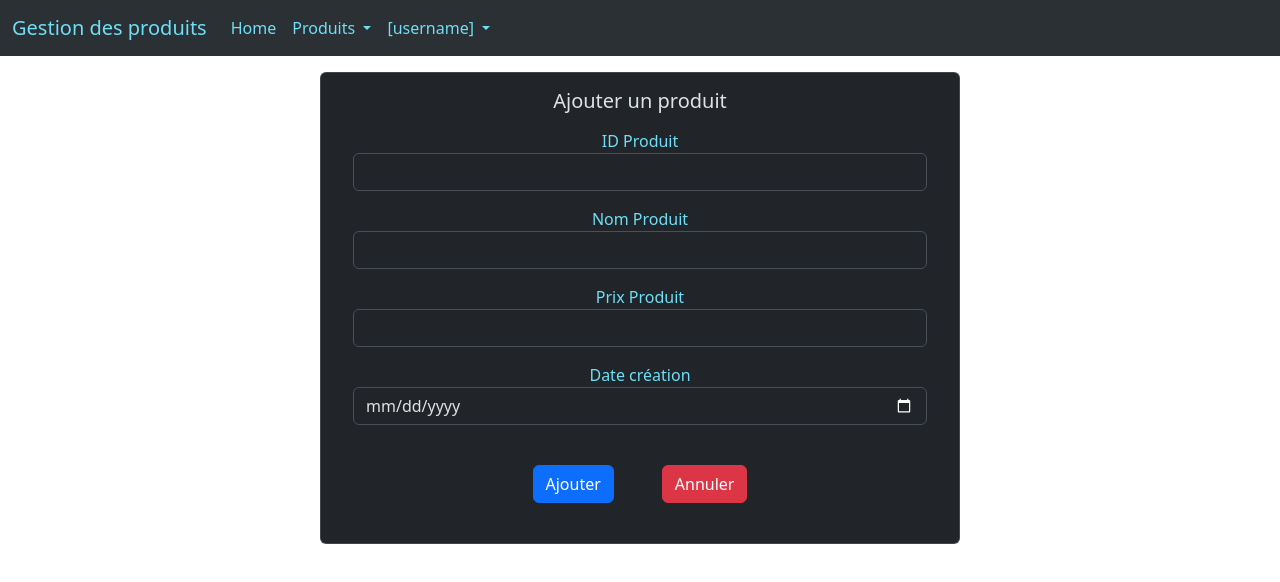
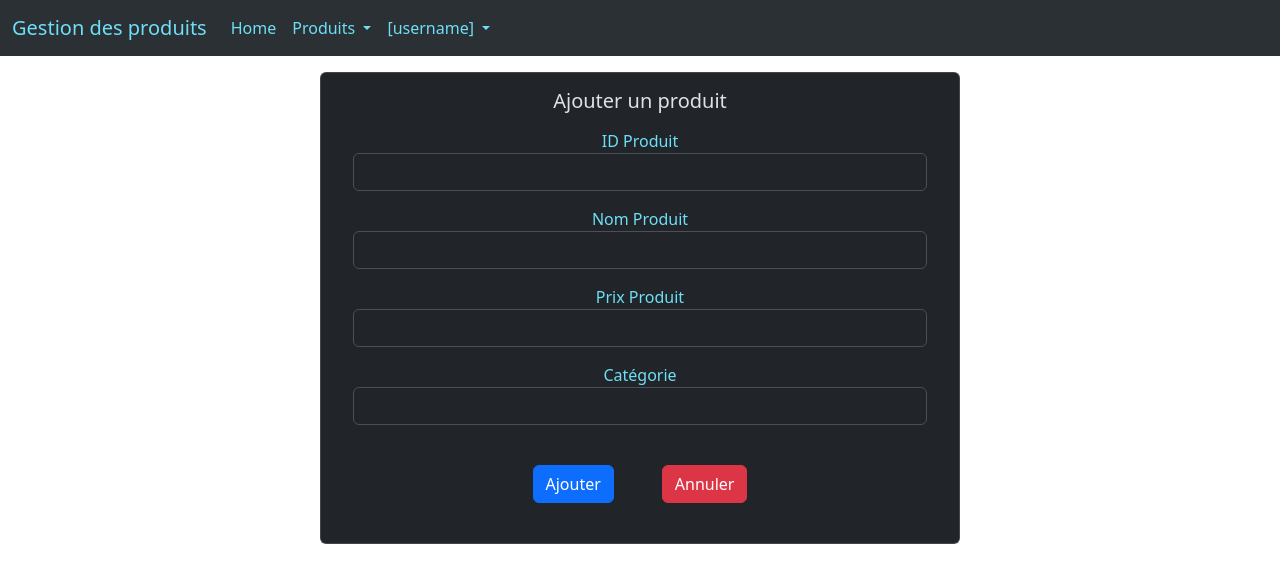
Before and after one commit to cybercoder0101/springbootApi, an Angular app in the folder ProduitsFront/: page /add-produit in a window 1280 px wide. Shown: the top 582 px of the page. Built offline with nearby package versions, Linux system fonts and the light colour scheme.

Commit message:
addproduit sans date

```diff
--- a/ProduitsFront/src/app/add-produit/add-produit.component.html
+++ b/ProduitsFront/src/app/add-produit/add-produit.component.html
@@ -33,17 +33,28 @@
           class="form-control"
         />
       </div>
+
       <div class="m-3">
-        <label class="text-info-emphasis">Date création</label>
-        <input
-          type="date"
-          [(ngModel)]="newProduit.dateCreation"
-          name="dateCreation"
+        <label class="text-info-emphasis">Catégorie</label>
+        <select
+          name="idCat"
+          id="idCat"
+          type="text"
+          [(ngModel)]="newIdCat"
+          name="idCat"
           class="form-control"
-        />
+        >
+          @for (cat of Categories; track $index) {
+          <option [value]="cat.idCat">
+            {{ cat.nomCat }}
+          </option>
+          }
+        </select>
       </div>
 
-      <a (click)="addProduit()" class="btn btn-primary m-4">Ajouter</a>
+      <a (click)="addProduit(); retourHome()" class="btn btn-primary m-4"
+        >Ajouter</a
+      >
 
       <a (click)="retourHome()" class="btn btn-danger m-4">Annuler</a>
       @if (newProduit.prixProduit != undefined &&
--- a/ProduitsFront/src/app/update-produit/update-produit.component.html
+++ b/ProduitsFront/src/app/update-produit/update-produit.component.html
@@ -9,6 +9,7 @@
       <div class="m-3">
         <label class="text-info-emphasis">ID Produit</label>
         <input
+          readonly
           type="text"
           [(ngModel)]="this.currentProduit.idProduit"
           name="idProduit"
```
